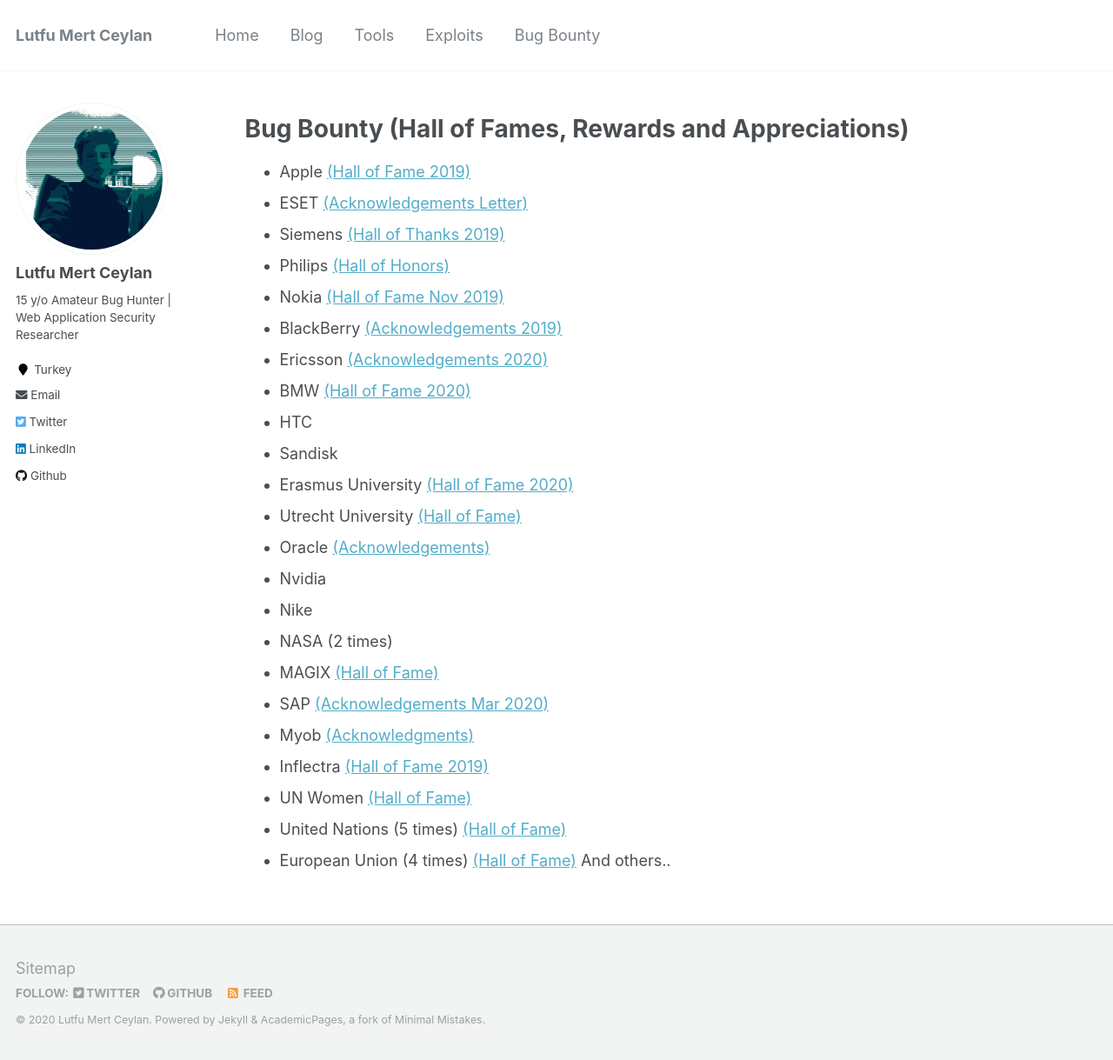
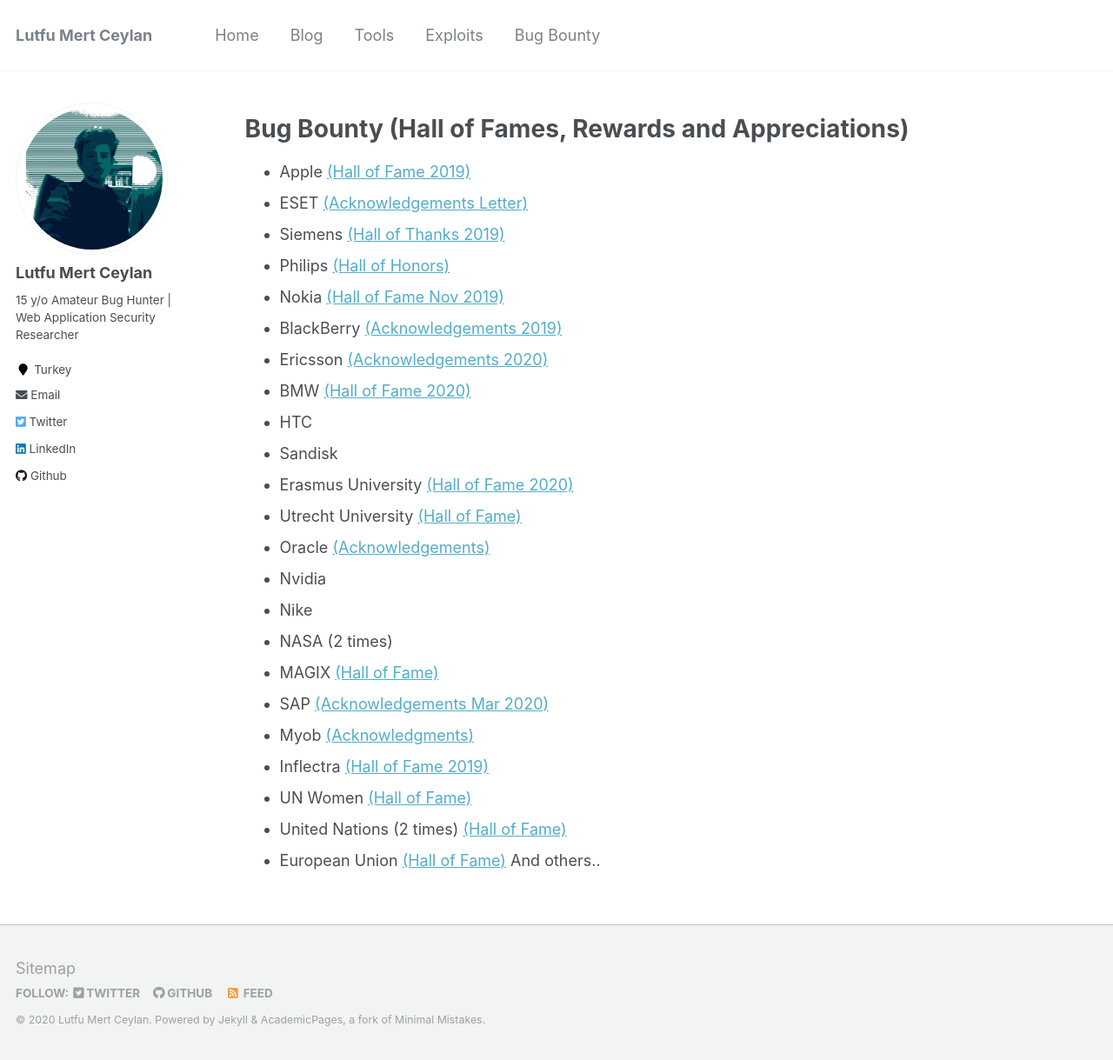
Before and after one commit to lutfumertceylan/mywebsite, a Jekyll site: the page built from _pages/bugbounty.md, in a window 1280 px wide and 1219 px high. Shown: the whole window at 87% size. Built offline with Jekyll 4.4.1, drawn with Linux system fonts in a browser that asks for light colours.

Commit message:
Update bugbounty.md

```diff
--- a/_pages/bugbounty.md
+++ b/_pages/bugbounty.md
@@ -30,5 +30,5 @@ redirect_from:
 * Myob <a href="https://www.myob.com/au/about/security/report-security-vulnerability">(Acknowledgments)</a>
 * Inflectra <a href="https://www.inflectra.com/company/responsible-disclosure.aspx">(Hall of Fame 2019)</a>
 * UN Women <a href="https://www.unwomen.org/en/about-the-website/information-security/reporting-a-cyber-security-issue#Hall-of-fame">(Hall of Fame)</a>
-* United Nations (5 times) <a href="https://unite.un.org/content/hall-fame">(Hall of Fame)</a>
-* European Union (4 times) <a href="https://cert.europa.eu/cert/newsletter/en/latest_HallOfFame_.html">(Hall of Fame)</a> And others..
+* United Nations (2 times) <a href="https://unite.un.org/content/hall-fame">(Hall of Fame)</a>
+* European Union <a href="https://cert.europa.eu/cert/newsletter/en/latest_HallOfFame_.html">(Hall of Fame)</a> And others..
```
